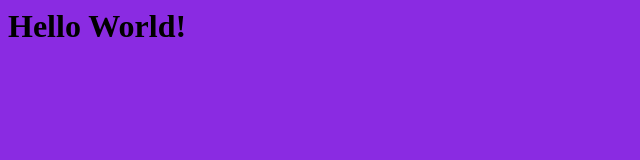
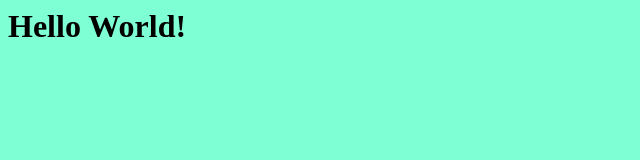
Before and after one commit to hossamelmansy/acg-awscodedeploy, a plain HTML site: page files/index.html in a window 1280 px wide. Shown: the whole page, without its empty margins (0-640 px from the left). Drawn offline with Linux system fonts and the light colour scheme.

Commit message:
Changed background color to aquamarine

```diff
--- a/files/index.html
+++ b/files/index.html
@@ -1,5 +1,5 @@
 <html>
-  <body style="background-color: blueviolet;">
+  <body style="background-color: aquamarine;">
     <h1>Hello World!</h1>
   </body>
 </html>
```
